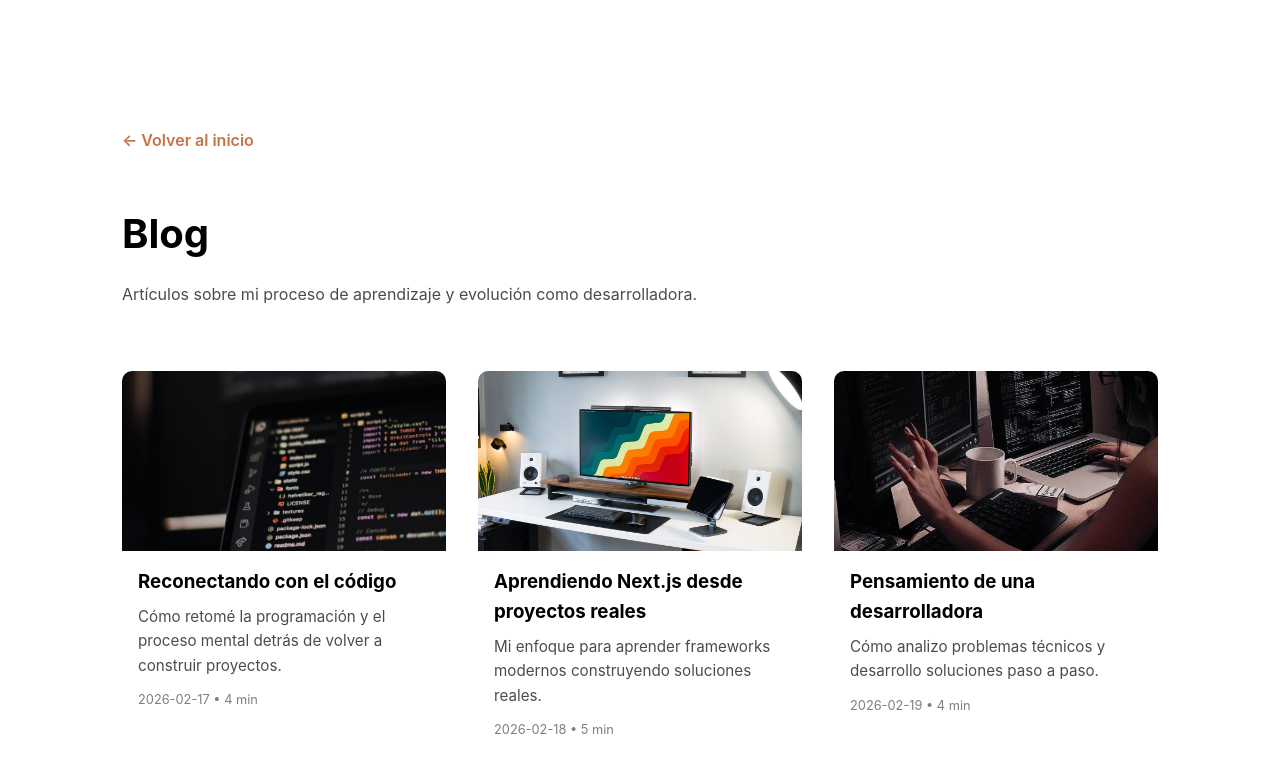
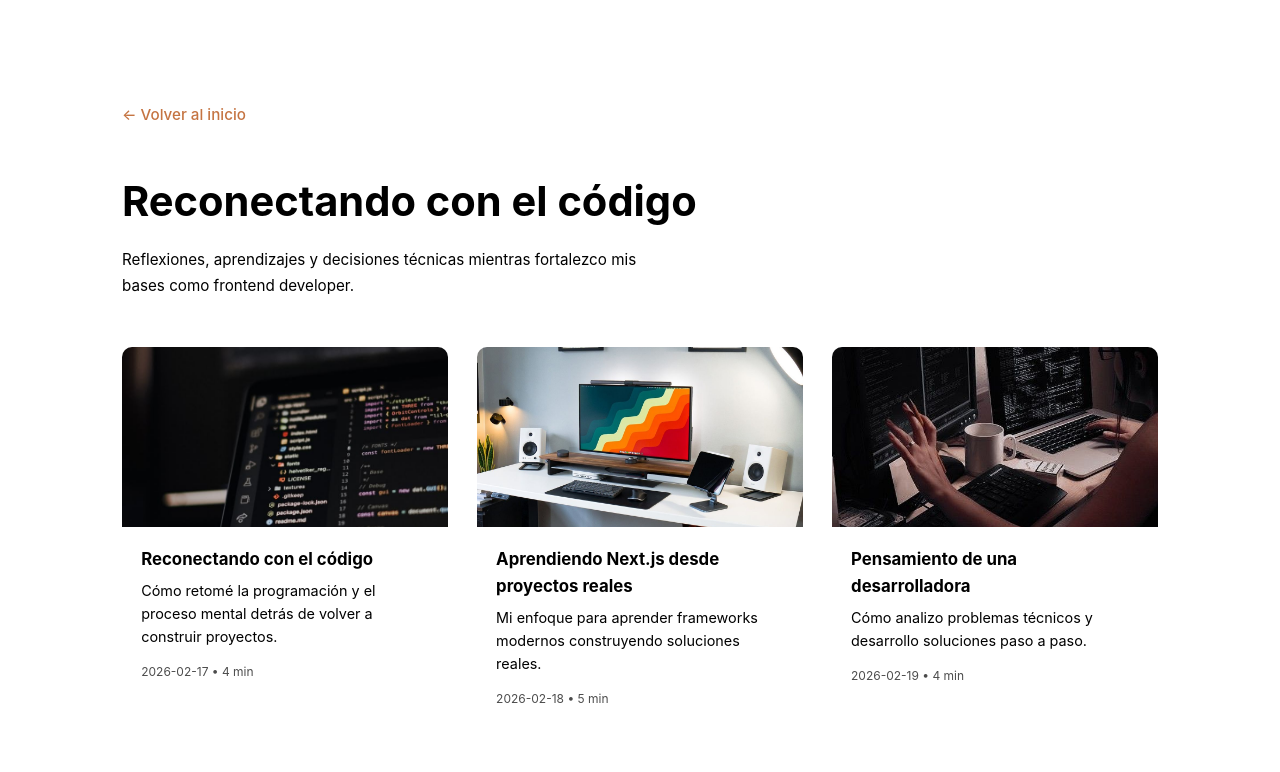
Before and after one commit to Bethsyf/portfolio, a Next.js app: page /blog in a window 1280 px wide. Shown: the top 772 px of the page. Built offline with nearby package versions, Linux system fonts and the light colour scheme.

Commit message:
style(blog): improve BlogPage UI using design system variables and enhance card interactions

```diff
--- a/src/components/views/ThemeTogle/ThemeToggleView.tsx
+++ b/src/components/views/ThemeTogle/ThemeToggleView.tsx
@@ -2,23 +2,17 @@ import { useTheme } from "@/hooks/useTheme";
 import styles from "./ThemeToggleView.module.scss";
 
 export default function ThemeToggleView() {
-
   const { theme, toggleTheme } = useTheme();
 
   return (
-
     <button
       onClick={toggleTheme}
       className={styles.toggle}
       aria-label="Cambiar tema"
     >
-
       {theme === "light"
         ? "🌙"
         : "☀️"}
-
     </button>
-
   );
-
 }
--- a/src/components/views/blog/Blog.module.scss
+++ b/src/components/views/blog/Blog.module.scss
@@ -30,7 +30,7 @@
 
 .card {
   background: var(--color-bg-secondary);
-  border-radius: 12px;
+  border-radius: var(--radius-md);
   overflow: hidden;
   transition: all 0.3s ease;
   box-shadow: var(--shadow-primary);
--- a/src/pages/blog/index.tsx
+++ b/src/pages/blog/index.tsx
@@ -9,59 +9,44 @@ const BlogPage = () => {
       <Head>
         <title>Blog | Bethsy Falcon</title>
       </Head>
-
       <main className={styles.container}>
-
         <Link href="/" className={styles.back}>
           ← Volver al inicio
         </Link>
-
         <h1 className={styles.title}>
-          Blog
+          <h1 className={styles.title}>
+            Reconectando con el código
+          </h1>
         </h1>
-
         <p className={styles.description}>
-          Artículos sobre mi proceso de aprendizaje y evolución como desarrolladora.
+          Reflexiones, aprendizajes y decisiones técnicas mientras fortalezco mis bases como frontend developer.
         </p>
-
         <div className={styles.grid}>
-
           {blogPosts.map((post) => (
-
             <Link
               key={post.slug}
               href={`/blog/${post.slug}`}
               className={styles.card}
             >
-
               <img
                 src={post.image}
                 alt={post.title}
                 className={styles.image}
               />
-
               <div className={styles.cardContent}>
-
                 <h3 className={styles.cardTitle}>
                   {post.title}
                 </h3>
-
                 <p className={styles.cardDescription}>
                   {post.description}
                 </p>
-
                 <span className={styles.meta}>
                   {post.date} • {post.readingTime}
                 </span>
-
               </div>
-
             </Link>
-
           ))}
-
         </div>
-
       </main>
     </>
   );
--- a/src/styles/pages/BlogPage.module.scss
+++ b/src/styles/pages/BlogPage.module.scss
@@ -1,76 +1,88 @@
 .container {
   min-height: 80vh;
-  padding: 8rem 2rem;
+  padding: clamp(6rem, 8vw, 8rem) 2rem;
   max-width: 1100px;
   margin: 0 auto;
 }
 
 .back {
   display: inline-block;
-  margin-bottom: 3rem;
-  color: #c57442;
-  font-weight: 600;
+  margin-bottom: 2.5rem;
+  color: var(--color-primary);
+  font-weight: 500;
+  font-size: 0.95rem;
   text-decoration: none;
-  transition: opacity 0.2s ease;
-}
+  transition: var(--transition-fast);
 
-.back:hover {
-  opacity: 0.7;
+  &:hover {
+    opacity: 0.7;
+    transform: translateX(-3px);
+  }
 }
 
 .title {
-  font-size: clamp(2rem, 4vw, 2.5rem);
-  margin-bottom: 1rem;
+  font-size: clamp(2rem, 4vw, 2.6rem);
+  margin-bottom: 0.8rem;
+  color: var(--color-text);
 }
 
 .description {
-  max-width: 600px;
-  margin-bottom: 4rem;
-  opacity: 0.7;
-  line-height: 1.6;
+  max-width: 540px;
+  margin-bottom: 3rem;
+  color: var(--color-text-secondary);
+  line-height: 1.7;
+  font-size: 0.95rem;
 }
 
 .grid {
   display: grid;
   grid-template-columns: repeat(auto-fit, minmax(280px, 1fr));
-  gap: 2rem;
+  gap: 1.8rem;
 }
 
 .card {
-  text-decoration: none;
-  color: inherit;
-  border-radius: 10px;
+  background: var(--color-bg-secondary);
+  border-radius: var(--radius-md);
   overflow: hidden;
-  background: rgba(255,255,255,0.02);
-  transition: transform 0.2s ease, box-shadow 0.2s ease;
-}
+  transition: all 0.3s ease;
+  box-shadow: var(--shadow-primary);
 
-.card:hover {
-  transform: translateY(-5px);
-  box-shadow: 0 10px 30px rgba(0,0,0,0.15);
+  &:hover {
+    transform: translateY(-6px);
+    box-shadow:
+      0 10px 30px var(--color-border);
+  }
 }
 
 .image {
   width: 100%;
   height: 180px;
   object-fit: cover;
+  transition: var(--transition-fast);
+}
+
+.card:hover .image {
+  transform: scale(1.03);
 }
 
 .cardContent {
-  padding: 1rem;
+  padding: 1.2rem;
 }
 
 .cardTitle {
-  margin-bottom: 0.5rem;
+  margin-bottom: 0.4rem;
+  font-size: 1.05rem;
+  color: var(--color-text);
 }
 
 .cardDescription {
-  opacity: 0.7;
-  font-size: 0.95rem;
-  margin-bottom: 0.5rem;
+  color: var(--color-text-secondary);
+  font-size: 0.9rem;
+  margin-bottom: 0.6rem;
 }
 
 .meta {
-  font-size: 0.8rem;
-  opacity: 0.5;
+  font-size: 0.75rem;
+  color: var(--color-text-secondary);
+  opacity: 0.7;
 }
```
Also changed, not shown: src/components/views/ThemeTogle/ThemeToggleView.module.scss (+0 -21 lines), src/hooks/useTheme.ts (+0 -12 lines).
